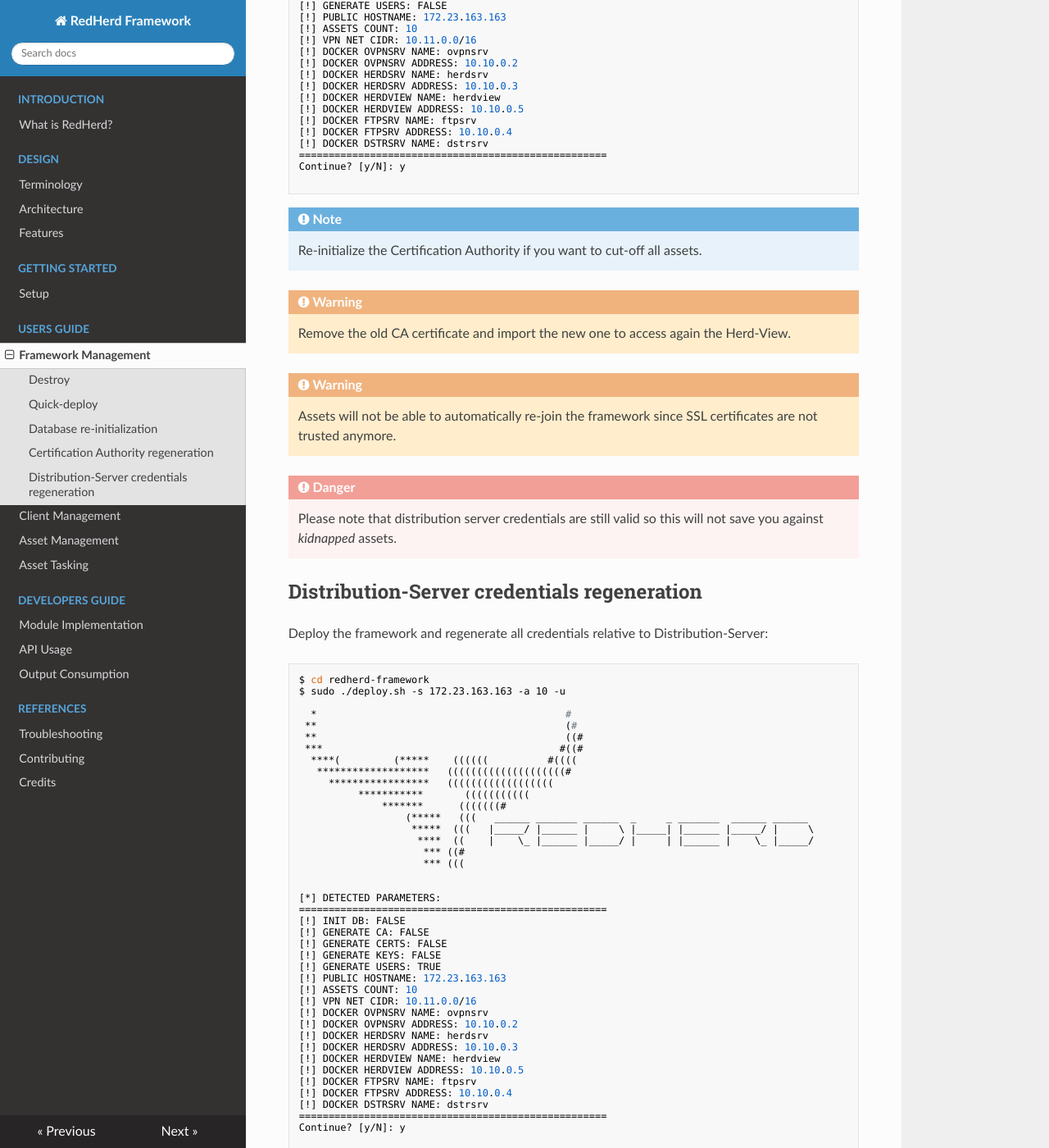
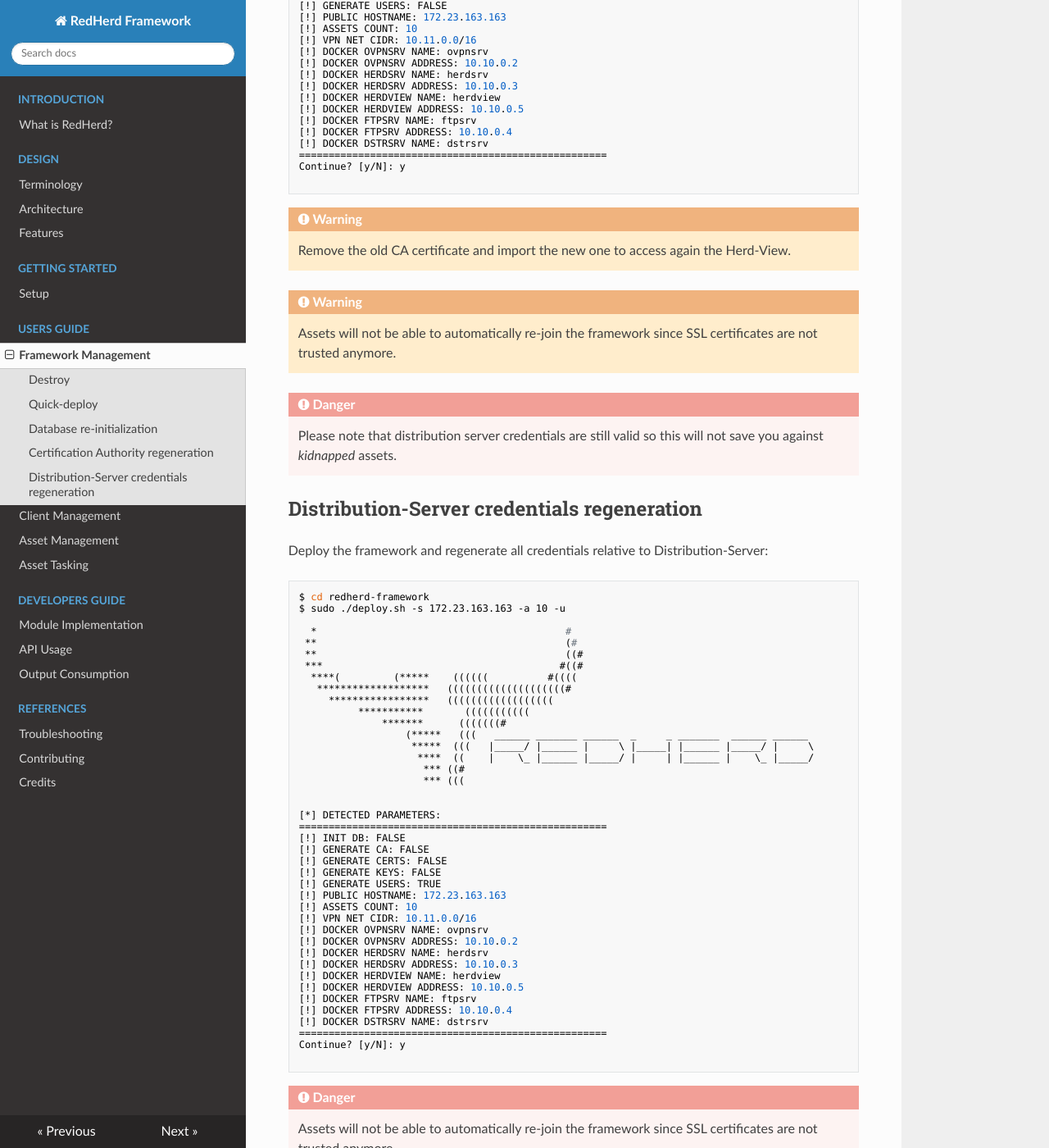
Before and after one commit to redherd-project/redherd-documentation, an MkDocs documentation site: the page built from docs/users-guide/framework-management.md, in a window 1280 px wide and 1400 px high, scrolled down 4064 px. Shown: the whole window at 82% size. Built offline with MkDocs 1.6.1, drawn with Linux system fonts in a browser that asks for light colours; nearby versions of some CDN libraries; some of the changed text lies outside the part shown.

Commit message:
Removed useless tips

````diff
--- a/docs/users-guide/framework-management.md
+++ b/docs/users-guide/framework-management.md
@@ -261,9 +261,6 @@ Continue? [y/N]: y
 
 ```
 
-!!! note
-    Re-initialize the Certification Authority if you want to cut-off all assets.
-
 !!! warning
     Remove the old CA certificate and import the new one to access again the Herd-View.
 
@@ -322,8 +319,5 @@ Continue? [y/N]: y
 
 ```
 
-!!! note
-    Re-initialize the Certification Authority if you want to definitely cut-off all assets.
-
 !!! danger
     Assets will not be able to automatically re-join the framework since SSL certificates are not trusted anymore.
````
